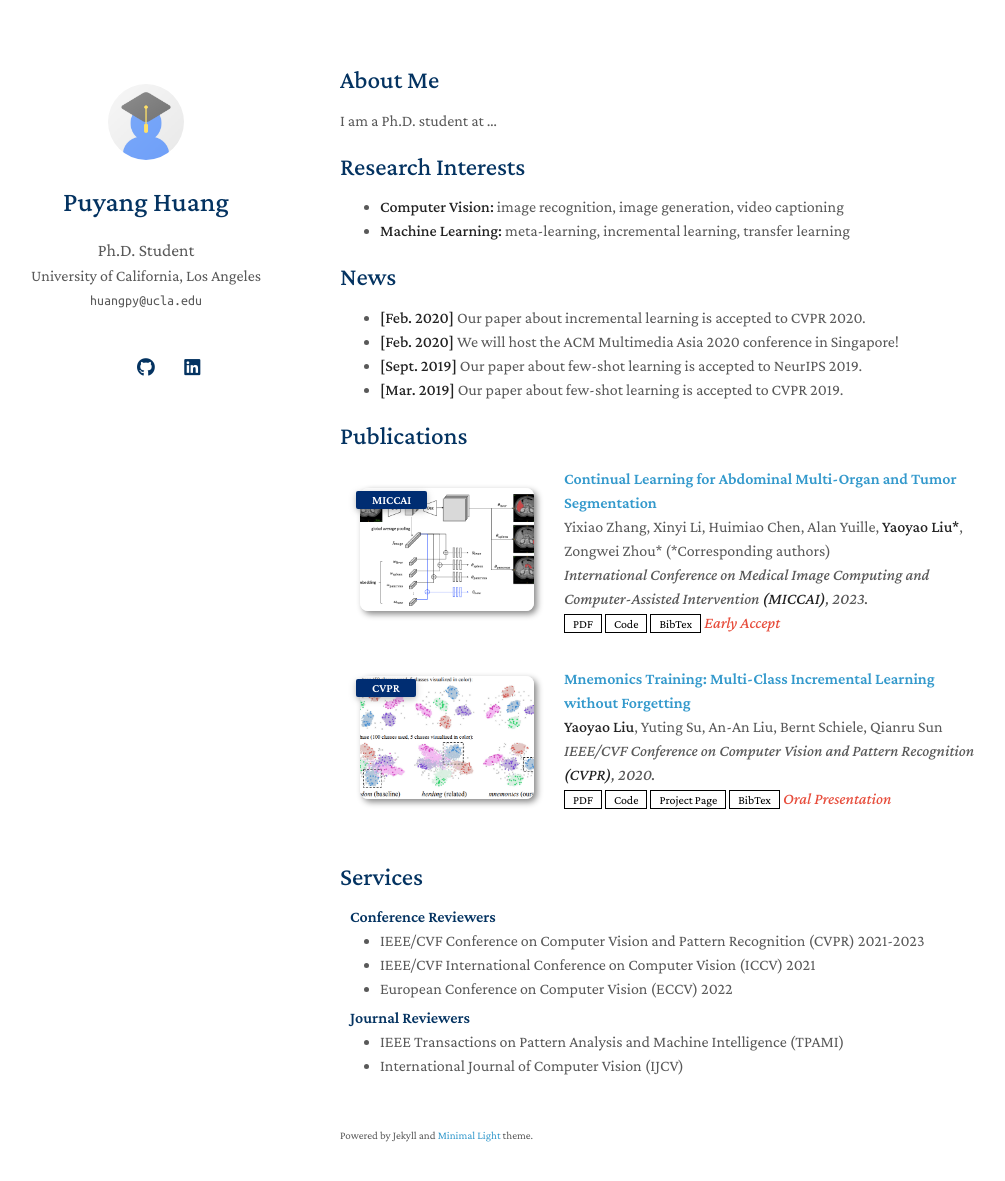
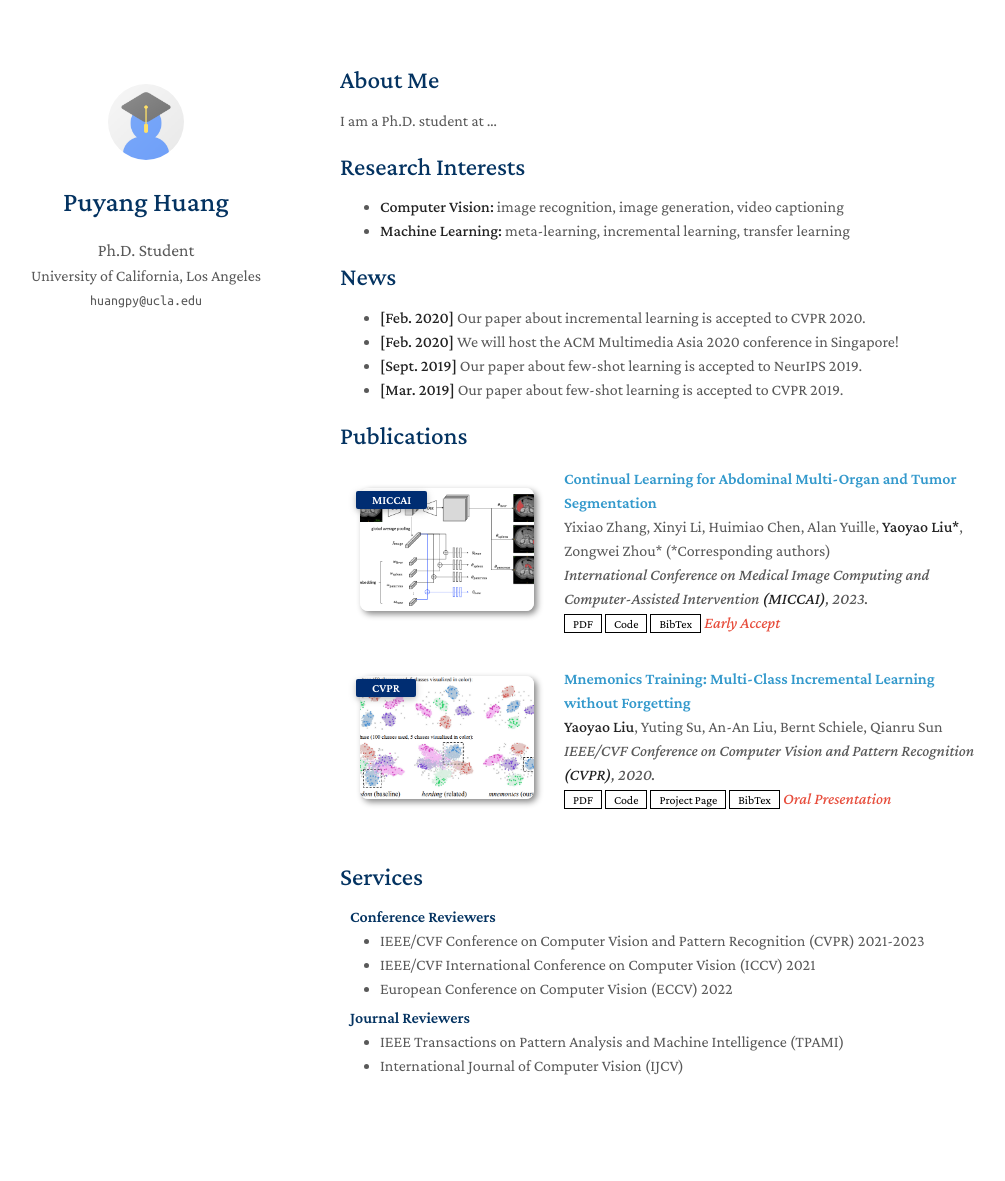
Before and after one commit to huang-piang/puyanghuang, a Jekyll site: the page built from index.md, in a window 1280 px wide and 1216 px high. Shown: the top 1181 px of the window, without its empty margins (130-1135 px from the left). Built offline with Jekyll 4.4.1, drawn with Linux system fonts in a browser that asks for light colours; a style sheet for code colours, icons or effects is not loaded; our own code applies the rules of GitHub Pages for plain Markdown files; part of the change alters nothing that is shown.

Commit message:
Update _config.yml

```diff
--- a/_config.yml
+++ b/_config.yml
@@ -7,16 +7,16 @@ email: huangpy@ucla.edu
 # Search Engine Optimization (SEO)
 # The following information is used to improve the website traffic from search engines, e.g., Google.
 keywords: minimal light
-description: The Minimal Light is a simple and elegant jekyll theme for academic personal homepage.
-canonical: https://minimal-light-theme.yliu.me/
+# description: The Minimal Light is a simple and elegant jekyll theme for academic personal homepage.
+# canonical: https://minimal-light-theme.yliu.me/
 
 # Links
 # If you don't need one of them, you may delete the corresponding line.
-google_scholar: https://scholar.google.com/
+google_scholar: https://scholar.google.com/citations?user=JoqIzlsAAAAJ&hl=zh-CN
 cv_link: assets/files/curriculum_vitae.pdf
-github_link: https://github.com/
-linkedin: https://www.linkedin.com/
-twitter: https://twitter.com/
+# github_link: https://github.com/
+# linkedin: https://www.linkedin.com/
+# twitter: https://twitter.com/
 
 # Images (e.g., your profile picture and your website's favicon)
 # "favicon" and "favicon_dark" are used for the light and dark modes, respectively.
@@ -26,7 +26,7 @@ favicon_dark: ./assets/img/favicon-dark.png
 
 # Footnote
 # You may use the option to disable the footnote, "Powered by Jekyll and Minimal Light theme."
-enable_footnote: true
+# enable_footnote: true
 
 # Auto Dark Mode
 # You may use the option to disable the automatic dark theme
```
